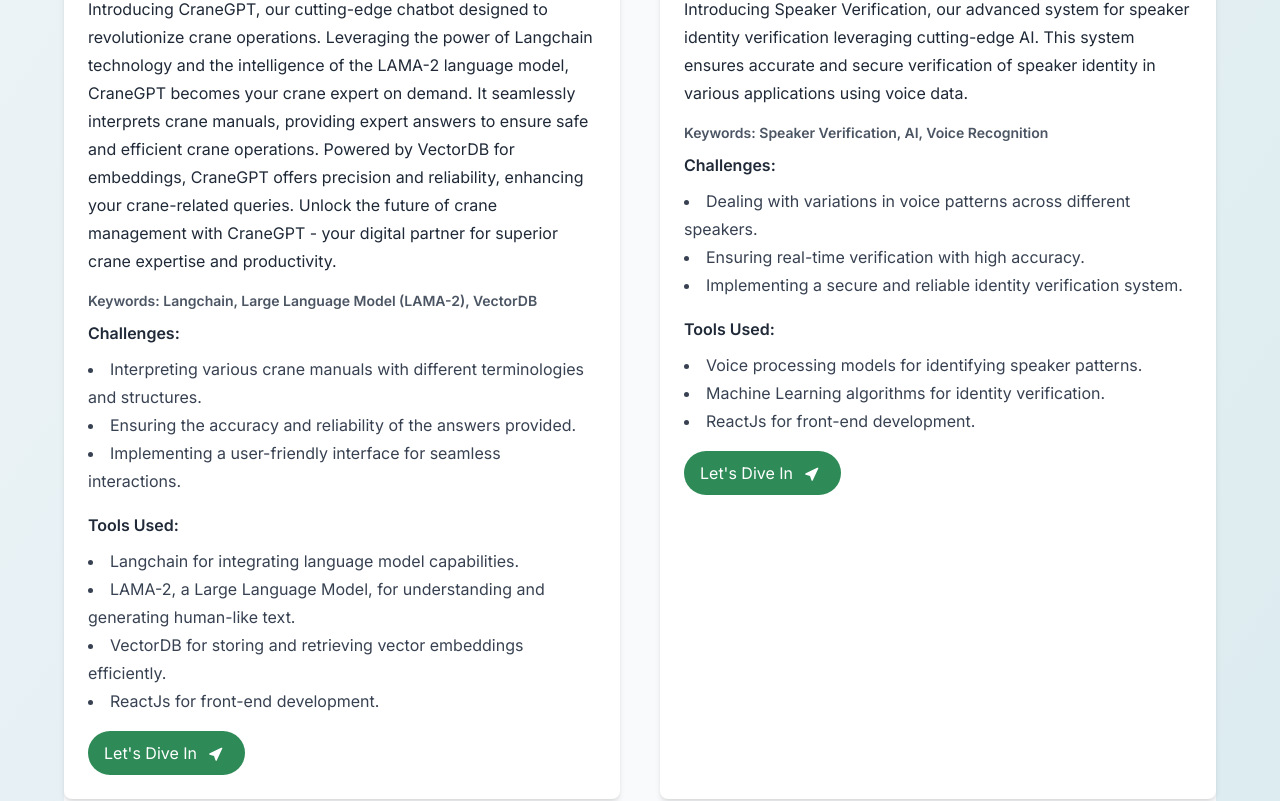
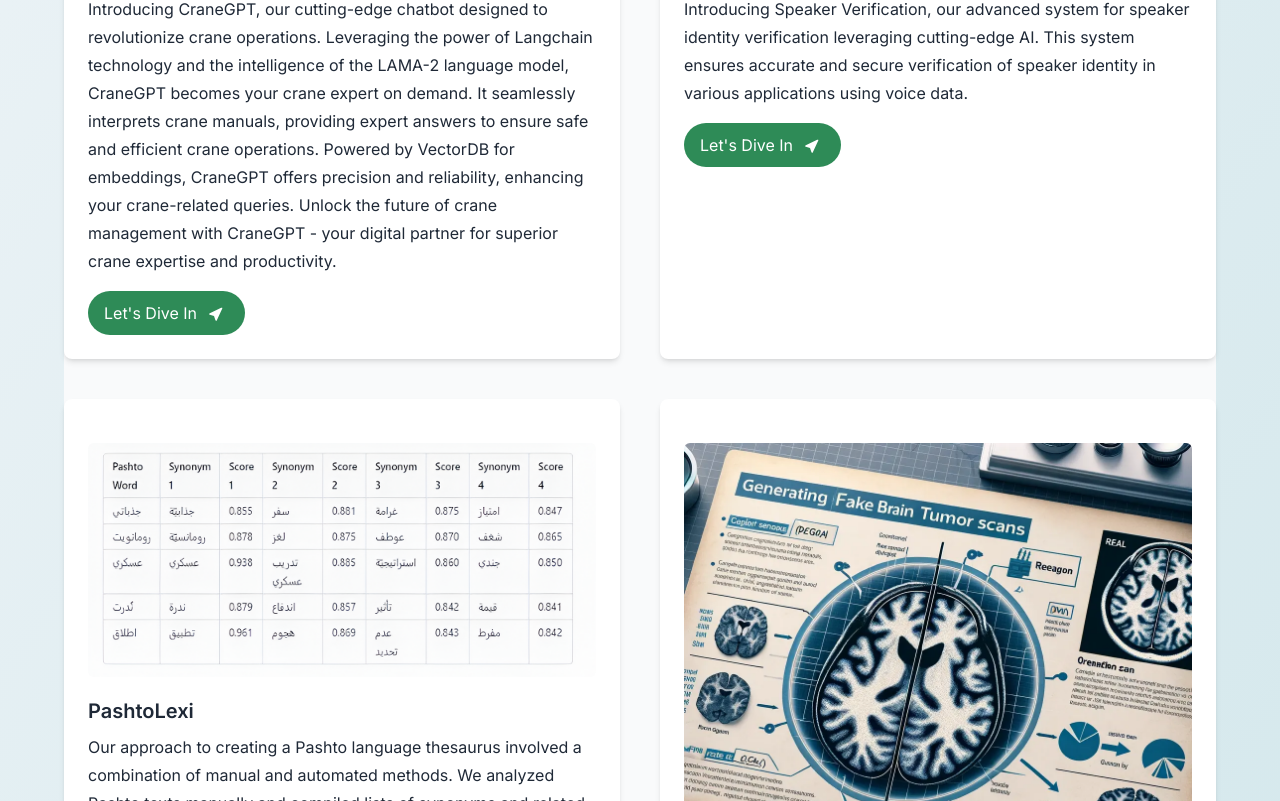
Before and after one commit to waqasuetian/DataLab, a React (Vite) app: page / in a window 1280 px wide. Shown: the part 1679-2480 px from the top of the page. Built offline with nearby package versions, Linux system fonts and the light colour scheme.

Commit message:
Update CaseStudies.jsx

```diff
--- a/src/Components/CaseStudies.jsx
+++ b/src/Components/CaseStudies.jsx
@@ -1,17 +1,15 @@
 import React, { useEffect } from "react";
 import { TiLocationArrow } from "react-icons/ti";
-import Details from "../Details"; // Ensure that Details is an array of case studies
+import Details from "../Details";
 import { useNavigate } from "react-router-dom";
 
 const CaseStudies = () => {
-  const navigate = useNavigate(); // Using const instead of let for navigate
+  let navigate = useNavigate();
 
-  // Function to handle route change
-  const RouteChange = (id) => {
-    navigate(`/case-studies/${id}/details`);
+  const RouteChange = (ID) => {
+    navigate("/case-studies/" + ID + "/details");
   };
 
-  // Scroll to top on component mount
   useEffect(() => {
     window.scrollTo(0, 0);
   }, []);
@@ -24,11 +22,8 @@
       </p>
 
       <div className="grid grid-cols-1 md:grid-cols-2 gap-10 max-w-6xl mx-auto">
-        {Details.map((EachDetail) => (
-          <div
-            key={EachDetail.id}
-            className="bg-white shadow-md rounded-lg p-6 hover:shadow-lg transition-shadow duration-300"
-          >
+        {Details.map((EachDetail, Index) => (
+          <div key={Index} className="bg-white shadow-md rounded-lg p-6 hover:shadow-lg transition-shadow duration-300">
             <div className="mb-4">
               {EachDetail?.Image?.endsWith(".mp4") ? (
                 <video
@@ -45,40 +40,11 @@
                 />
               )}
             </div>
-            <h2 className="text-xl font-semibold text-gray-800 mb-2">
-              {EachDetail?.Title}
-            </h2>
+            <h2 className="text-xl font-semibold text-gray-800 mb-2">{EachDetail?.Title}</h2>
             <p className="text-gray-800 mb-4">{EachDetail?.Description}</p>
-
-            {/* Displaying Keywords */}
-            <p className="text-sm text-gray-600 font-semibold mb-2">
-              Keywords: {EachDetail?.Keywords?.join(", ")}
-            </p>
-
-            {/* Displaying Challenges */}
-            <div className="mb-4">
-              <h3 className="font-semibold text-gray-800 mb-2">Challenges:</h3>
-              <ul className="list-disc list-inside text-gray-700">
-                {EachDetail?.Challenges?.map((challenge, index) => (
-                  <li key={index}>{challenge}</li>
-                ))}
-              </ul>
-            </div>
-
-            {/* Displaying Tools */}
-            <div className="mb-4">
-              <h3 className="font-semibold text-gray-800 mb-2">Tools Used:</h3>
-              <ul className="list-disc list-inside text-gray-700">
-                {EachDetail?.Tools?.map((tool, index) => (
-                  <li key={index}>{tool}</li>
-                ))}
-              </ul>
-            </div>
-
-            {/* Button to navigate to detailed view */}
             <button
               className="bg-[#2E8B57] text-white px-4 py-2 rounded-full flex items-center gap-x-2"
-              onClick={() => RouteChange(EachDetail.id)}
+              onClick={() => RouteChange(EachDetail?.Title)}
             >
               Let's Dive In
               <TiLocationArrow className="w-6 h-6" />
@@ -90,4 +56,4 @@
   );
 };
 
-export default CaseStudies;
+export default CaseStudies
```
